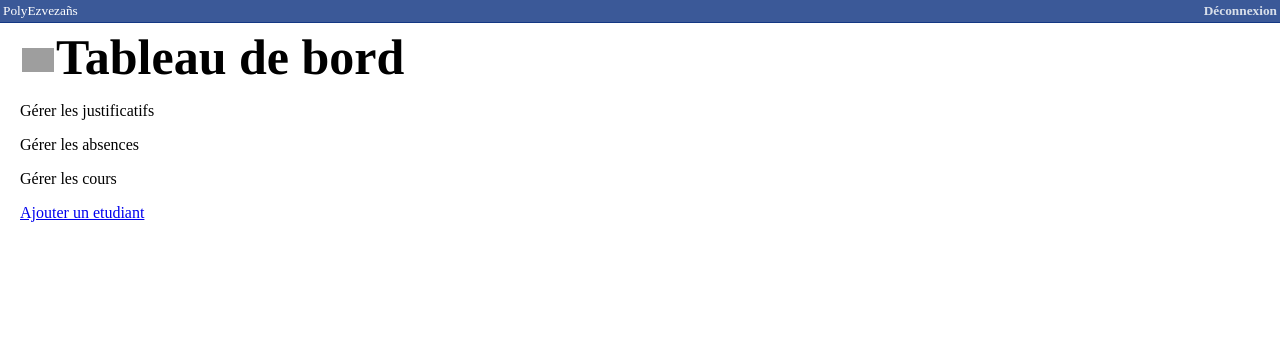
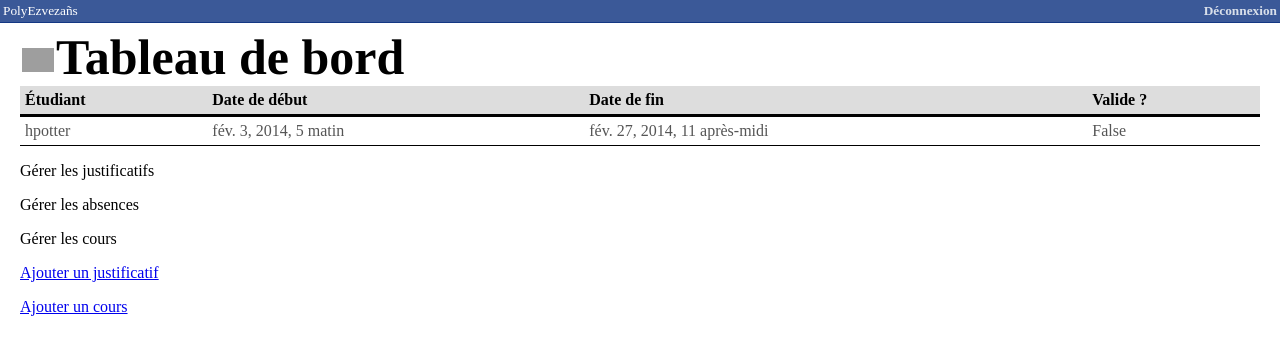
Before and after one commit to tornoz/ezvezans, a Django app: template absences/abs/templates/dashboard/report/secretaire.html in a window 1280 px wide. Shown: the top 355 px of the page. Run offline with Django 3.2, Linux system fonts and the light colour scheme; the template is opened without the code that fills it: values that come from a table or form of the project are taken from there, others are empty; data comes from the database, SQL or seed files in the repository; both versions use the stored data as it was after the commit; parts of the project's set-up code (start-up, migrations or seed data) failed here and were passed over; grey boxes are pictures that could not be loaded.

Commit message:
Ajout d'un champ file pour l'upload de fichier. Nouveau formulaire spécial pour les Justificatif. Vue secretaire commencée, liste des absences dont valide=false

```diff
--- a/absences/abs/models.py
+++ b/absences/abs/models.py
@@ -66,4 +66,5 @@ class Justificatif(models.Model):
     dateDebut = models.DateTimeField()
     dateFin = models.DateTimeField()
     etudiant = models.ForeignKey(Etudiant)
-    valide = models.BooleanField()
+    valide = models.BooleanField(default=False)
+    #file=models.CharField(max_length=500)
--- a/absences/abs/templates/dashboard/report/secretaire.html
+++ b/absences/abs/templates/dashboard/report/secretaire.html
@@ -1,6 +1,26 @@
 {% extends "dashboard/report/base.html" %}
 
 {% block report_content %}
+<div class="report">
+<table>
+    <thead>
+        <th>Étudiant</th>
+        <th>Date de début</th>
+        <th>Date de fin</th>
+        <th>Valide ?</th>
+    </thead>
+    <tbody>
+        {% for j in justificatifs %}
+        <tr>
+            <td>{{j.etudiant}}</td>
+            <td>{{j.dateDebut}}</td>
+            <td>{{j.dateFin}}</td>
+            <td>{{j.valide}}</td>
+        </tr>
+        {% endfor %}
+    </tbody>
+</table>
+</div>
 
 <p>Gérer les justificatifs</p>
 
@@ -8,6 +28,7 @@
 
 <p>Gérer les cours</p>
 
-<p><a href="add/etudiant">Ajouter un etudiant</a></p>
+<p><a href="add_justificatif">Ajouter un justificatif</a></p>
+<p><a href="add/cours">Ajouter un cours</a></p>
 
 {% endblock %}
--- a/absences/abs/urls.py
+++ b/absences/abs/urls.py
@@ -6,5 +6,6 @@ urlpatterns = patterns('',
     url(r'^login/', 'django.contrib.auth.views.login', name='login'),
     url(r'^logout/', 'django.contrib.auth.views.logout', {'next_page':'/abs/login'}),
     url(r'^add/(?P<entity>\w+)', views.add, name='add'),
+    url(r'^add_justificatif/', views.add_justificatif, name='add_justificatif'),
     url(r'^$', views.index, name='index')
 )
```
Also changed, not shown: absences/abs/views.py (+16 -0 lines), absences/db.sqlite3.
